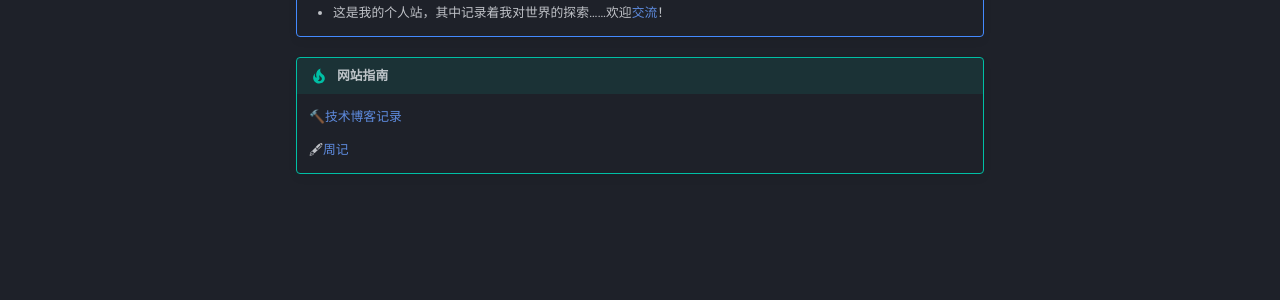
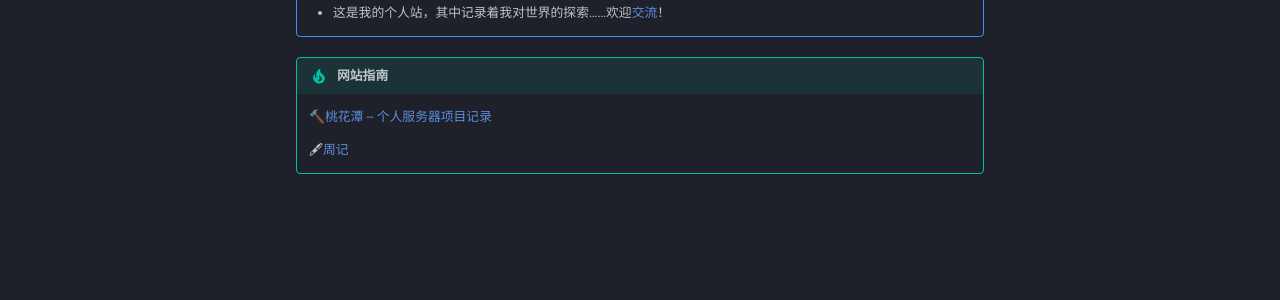
Before and after one commit to Haohahahaha/HomePage, an MkDocs documentation site: the page built from docs/index.md, in a window 1280 px wide. Shown: the part 494-794 px from the top of the page. Built offline with MkDocs 1.6.1 and Material for MkDocs 9.7.7, drawn with Linux system fonts in a browser that asks for light colours.

Commit message:
2026-04-07_16:41:35 update

```diff
--- a/docs/index.md
+++ b/docs/index.md
@@ -10,6 +10,6 @@
 
 !!! tip "网站指南"
 
-    🔨[技术博客记录](https://cs.haohaha.cn/02-ubuntu/01-initializer/install/)
+    🔨[桃花潭 -- 个人服务器项目记录](https://peachlake.haohaha.cn/)
 
     🖋[周记](https://chat.haohaha.cn/1-Weekly/2026/)
```
